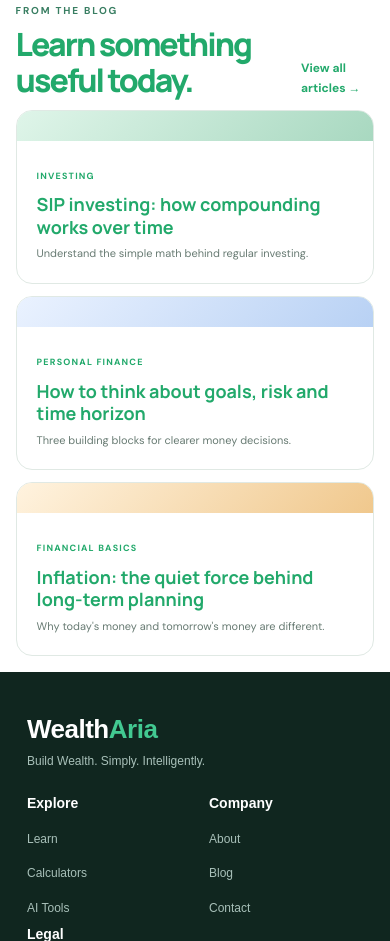
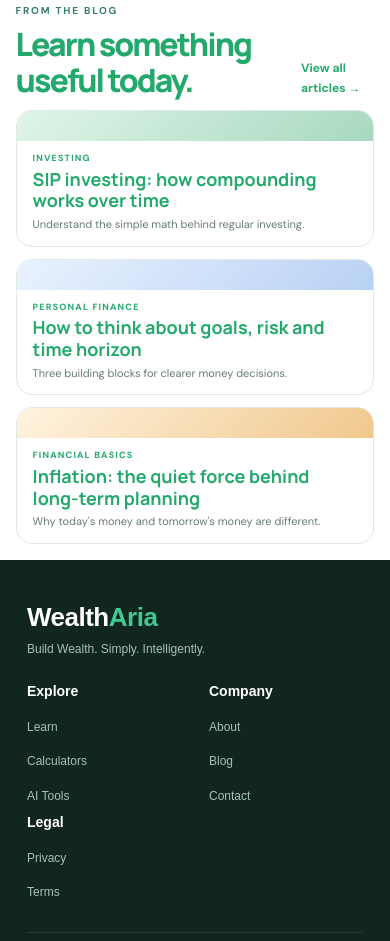
Before and after one commit to rajeshdua/WealthAria, a website: page index.html in a window 390 px wide. Shown: the part 2434-3375 px from the top of the page. Drawn offline with Linux system fonts and the light colour scheme.

Commit message:
Compact home blog card text spacing on mobile

```diff
--- a/GlobalStyle.CSS
+++ b/GlobalStyle.CSS
@@ -2189,3 +2189,28 @@ html body main > section.features > .container.feature-grid > a.feature-card .fe
     max-height:30px!important;
   }
 }
+
+
+/* ===== HOME BLOG CARDS — COMPACT MOBILE CONTENT =====
+   Pull each article's text closer to the image strip and reduce
+   card height without changing desktop styling or card boundaries.
+*/
+@media(max-width:700px){
+  html body main > section.blog .blog-grid > .post > .post-body{
+    padding:12px 16px 14px!important;
+    margin:0!important;
+  }
+  html body main > section.blog .blog-grid > .post > .post-body > small{
+    display:block!important;
+    margin:0 0 5px!important;
+    line-height:1.2!important;
+  }
+  html body main > section.blog .blog-grid > .post > .post-body > h3{
+    margin:0 0 5px!important;
+    line-height:1.2!important;
+  }
+  html body main > section.blog .blog-grid > .post > .post-body > p{
+    margin:0!important;
+    line-height:1.35!important;
+  }
+}
```
